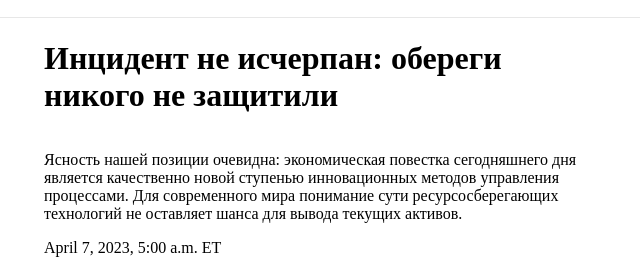
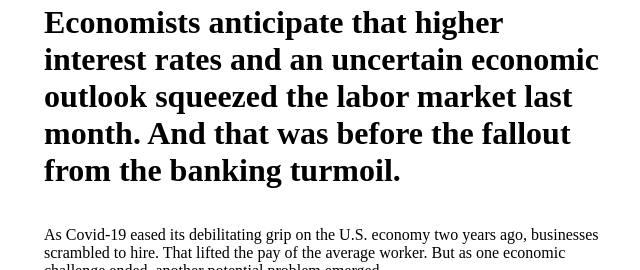
Before and after one commit to deadplut/django_newspaper, a Django app: page / in a window 1280 px wide. Shown: the part 956-1226 px from the top of the page, without its empty margins (316-956 px from the left). Run offline with Django 4.2, Linux system fonts and the light colour scheme; data comes from the database, SQL or seed files in the repository; both versions use the stored data as it was after the commit.

Commit message:
howework is done

```diff
--- a/newspaper/feednews/models.py
+++ b/newspaper/feednews/models.py
@@ -5,7 +5,7 @@ from django.db import models
 
 class Images(models.Model):
     title = models.CharField(max_length=200)
-    image = models.ImageField(upload_to='images')
+    image = models.ImageField(upload_to='images/')
 
     def __str__(self):
         return self.title
--- a/newspaper/feednews/templates/feednews/index.html
+++ b/newspaper/feednews/templates/feednews/index.html
@@ -1,9 +1,9 @@
-{% load static %}
 <!DOCTYPE html>
 <html lang="en">
 <head>
     <meta charset="UTF-8">
-    <title>Хех Мда</title>
+    <title>Newspaper</title>
+    {% load static %}
     <link rel="stylesheet" href="{% static 'feednews/style.css'%}">
 </head>
 <body>
@@ -12,34 +12,17 @@
             <h3 class="logo flex">Newspaper</h3>
         </div>
         <div class="wrapper-content">
+
+            {%for item in news%}
             <div class="wrapper-item flex">
-                <h1 class="article-title hover">Инцидент не исчерпан: обереги никого не защитили</h1>
-                <p class="article-summary hover">Ясность нашей позиции очевидна: экономическая повестка сегодняшнего дня является качественно новой ступенью инновационных методов управления процессами. Для современного мира понимание сути ресурсосберегающих технологий не оставляет шанса для вывода текущих активов.</p>
-                <span class="w-35 ">April 7, 2023, 5:00 a.m. ET</span>
+                <h1 class="article-title hover">{{item.title}}</h1>
+                <p class="article-summary hover">{{item.text}}</p>
+                <span class="w-35 ">{{item.date_creation}}</span>
                 <div class="wrapper-image hover">
-                    <img class="new-img-main" src="https://static01.nyt.com/images/2023/03/31/multimedia/31trump-indicted-defense-02-jmpz/31trump-indicted-defense-02-jmpz-jumbo.jpg?quality=75&auto=webp" alt="Ошибка ыыы"></div>
+                    <img class="new-img-main" src="{%  static item.image_id.image.url %}" alt="Ошибка ыыы"></div>
             </div>
-            <div class="wrapper-item flex">
-                <h1 class="article-title hover">Инцидент не исчерпан: обереги никого не защитили</h1>
-                <p class="article-summary hover">Ясность нашей позиции очевидна: экономическая повестка сегодняшнего дня является качественно новой ступенью инновационных методов управления процессами. Для современного мира понимание сути ресурсосберегающих технологий не оставляет шанса для вывода текущих активов.</p>
-                <span class="w-35 ">April 7, 2023, 5:00 a.m. ET</span>
-                <div class="wrapper-image hover">
-                    <img class="new-img-main" src="https://static01.nyt.com/images/2023/03/31/multimedia/31trump-indicted-defense-02-jmpz/31trump-indicted-defense-02-jmpz-jumbo.jpg?quality=75&auto=webp" alt="Ошибка ыыы"></div>
-            </div>
-            <div class="wrapper-item flex">
-                <h1 class="article-title hover">Инцидент не исчерпан: обереги никого не защитили</h1>
-                <p class="article-summary hover">Ясность нашей позиции очевидна: экономическая повестка сегодняшнего дня является качественно новой ступенью инновационных методов управления процессами. Для современного мира понимание сути ресурсосберегающих технологий не оставляет шанса для вывода текущих активов.</p>
-                <span class="w-35 ">April 7, 2023, 5:00 a.m. ET</span>
-                <div class="wrapper-image hover">
-                    <img class="new-img-main" src="https://static01.nyt.com/images/2023/03/31/multimedia/31trump-indicted-defense-02-jmpz/31trump-indicted-defense-02-jmpz-jumbo.jpg?quality=75&auto=webp" alt="Ошибка ыыы"></div>
-            </div>
-            <div class="wrapper-item flex">
-                <h1 class="article-title hover">Инцидент не исчерпан: обереги никого не защитили</h1>
-                <p class="article-summary hover">Ясность нашей позиции очевидна: экономическая повестка сегодняшнего дня является качественно новой ступенью инновационных методов управления процессами. Для современного мира понимание сути ресурсосберегающих технологий не оставляет шанса для вывода текущих активов.</p>
-                <span class="w-35 ">April 7, 2023, 5:00 a.m. ET</span>
-                <div class="wrapper-image hover">
-                    <img class="new-img-main" src="https://static01.nyt.com/images/2023/03/31/multimedia/31trump-indicted-defense-02-jmpz/31trump-indicted-defense-02-jmpz-jumbo.jpg?quality=75&auto=webp" alt="Ошибка ыыы"></div>
-            </div>
+            {% endfor %}
+
 
         </div>
 
--- a/newspaper/feednews/views.py
+++ b/newspaper/feednews/views.py
@@ -1,8 +1,11 @@
 from django.http import HttpResponse
 from django.shortcuts import render
-from .models import News
+from .models import News, Images
 
 
 def index(request):
-    data = News.objects.all()
+    data = News.objects.order_by('-date_creation').select_related('image_id').all()[:3]
+
+
+
     return render(request, "feednews/index.html", {"news": data})
--- a/newspaper/newspaper/settings.py
+++ b/newspaper/newspaper/settings.py
@@ -135,4 +135,4 @@ DEFAULT_AUTO_FIELD = 'django.db.models.BigAutoField'
 MEDIA_URL = '/media/'
 
 # Путь хранения картинок
-MEDIA_ROOT = BASE_DIR / 'media/'
+MEDIA_ROOT = BASE_DIR / 'media'
--- a/newspaper/newspaper/urls.py
+++ b/newspaper/newspaper/urls.py
@@ -6,4 +6,4 @@ from django.urls import path, include
 urlpatterns = [
     path('', include('feednews.urls')),
     path('admin/', admin.site.urls),
-]+ static(settings.STATIC_URL, document_root=settings.STATIC_ROOT)
+] + static(settings.STATIC_URL, document_root=settings.STATIC_ROOT)
```
Also changed, not shown: newspaper/db.sqlite3, newspaper/feednews/static/media/images/Снимок_экрана_2023-03-27_в_11.18.37.png (renamed from newspaper/media/images/Снимок_экрана_2023-03-27_в_11.18.37.png), newspaper/feednews/static/media/images/Снимок_экрана_2023-03-27_в_18.24.39.png (renamed from newspaper/media/images/Снимок_экрана_2023-03-27_в_18.24.39.png).
